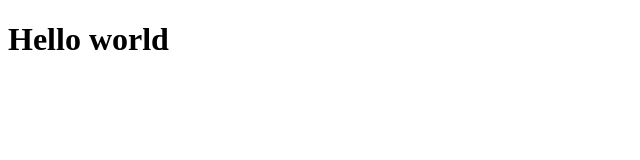
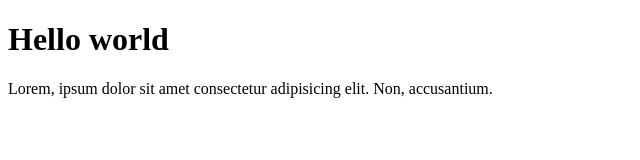
Before and after one commit to melwin-tech/gitdemo-xavier, a plain HTML site: page index.html in a window 1280 px wide. Shown: the whole page, without its empty margins (0-640 px from the left). Drawn offline with Linux system fonts and the light colour scheme.

Commit message:
paragraph is added

```diff
--- a/index.html
+++ b/index.html
@@ -7,5 +7,6 @@
 </head>
 <body>
     <h1>Hello world</h1>
+    <p>Lorem, ipsum dolor sit amet consectetur adipisicing elit. Non, accusantium.</p>
 </body>
 </html>
```
